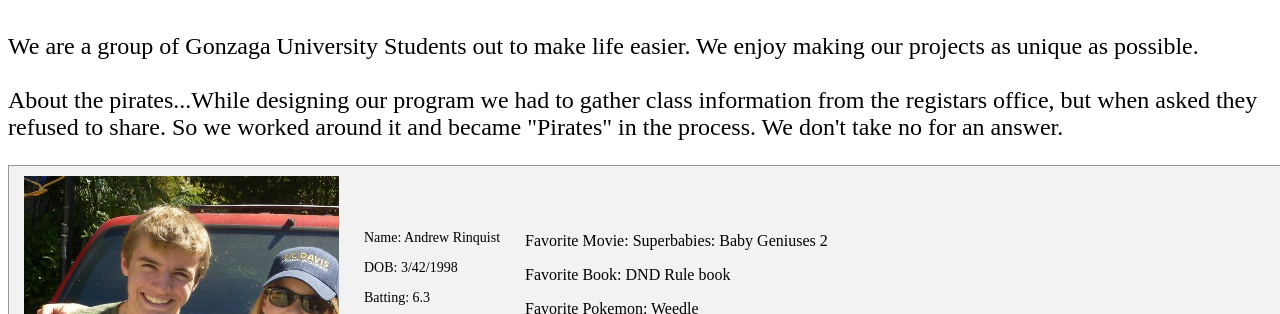
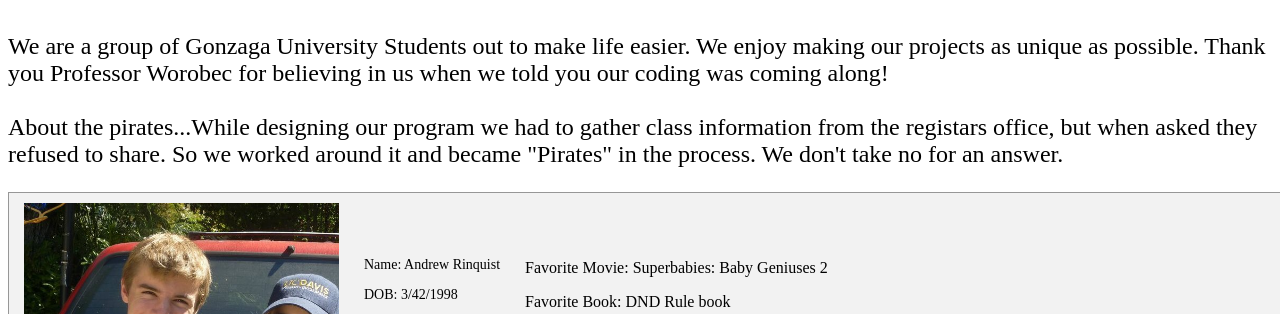
Before and after one commit to scheduleBuilder/scheduleBuilder.github.io, a plain HTML site: page team.html in a window 1280 px wide. Shown: the part 152-466 px from the top of the page. Drawn offline with Linux system fonts and the light colour scheme.

Commit message:
fix team\

```diff
--- a/team.html
+++ b/team.html
@@ -31,7 +31,7 @@
 
     <!-- introduction to team project -->
     <div id="introduction">
-        <p>We are a group of Gonzaga University Students out to make life easier. We enjoy making our projects as unique as possible.<br><br> About the pirates...While designing our program we had to gather class information from the registars office, but when asked they refused to share. So we worked around it and became "Pirates" in the process. We don't take no for an answer.</p>
+        <p>We are a group of Gonzaga University Students out to make life easier. We enjoy making our projects as unique as possible. Thank you Professor Worobec for believing in us when we told you our coding was coming along!<br><br> About the pirates...While designing our program we had to gather class information from the registars office, but when asked they refused to share. So we worked around it and became "Pirates" in the process. We don't take no for an answer.</p>
     </div>
 
     <!-- Andrews bio panel -->
```
